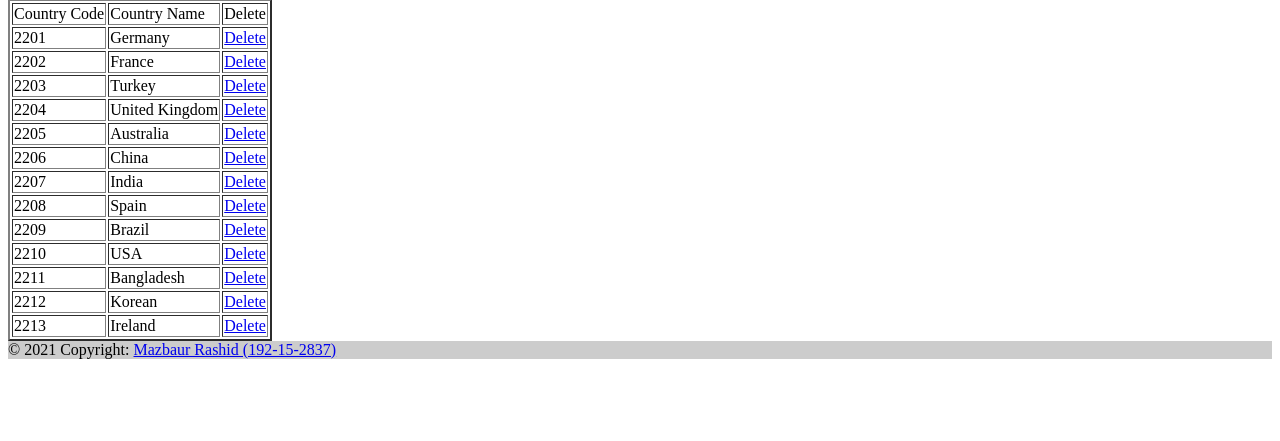
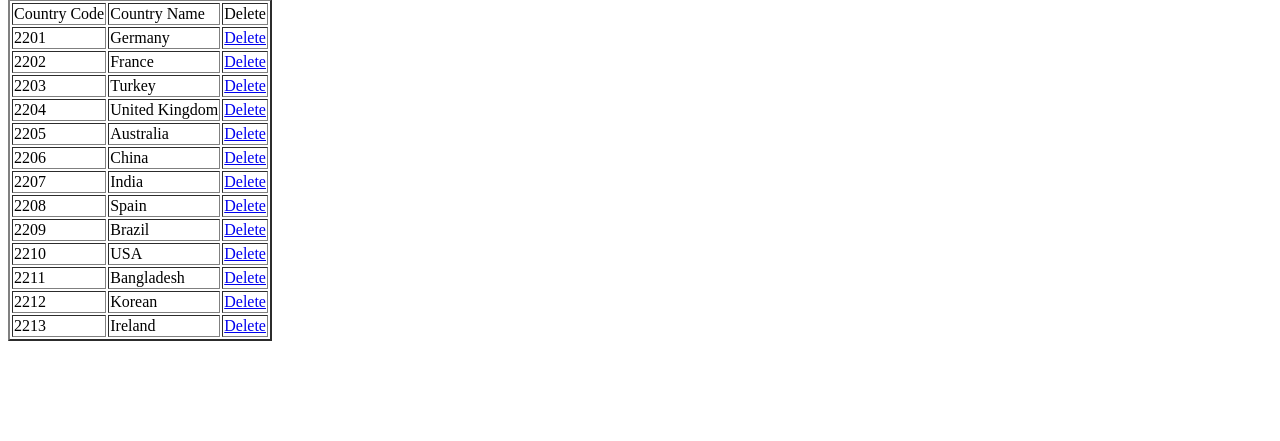
Before and after one commit to Meraz2837/Database-Movie-Project, a PHP site: page /CountryRecords.php in a window 1280 px wide. Shown: the part 68-509 px from the top of the page. Run offline with PHP 8.4, Linux system fonts and the light colour scheme; data comes from the database, SQL or seed files in the repository.

Commit message:
Update CountryRecords.php

```diff
--- a/CountryRecords.php
+++ b/CountryRecords.php
@@ -34,9 +34,5 @@
 </table>
 <!-- Footer -->
   <!-- Copyright -->
-  <div class="text-white text-center p-3" style="background-color: rgba(0, 0, 0, 0.2);">
-    © 2021 Copyright:
-    <a class="text-white" href="https://www.facebook.com/mezbah.meraz/">Mazbaur Rashid (192-15-2837)</a>
-  </div>
 </body>
 </html>
```
